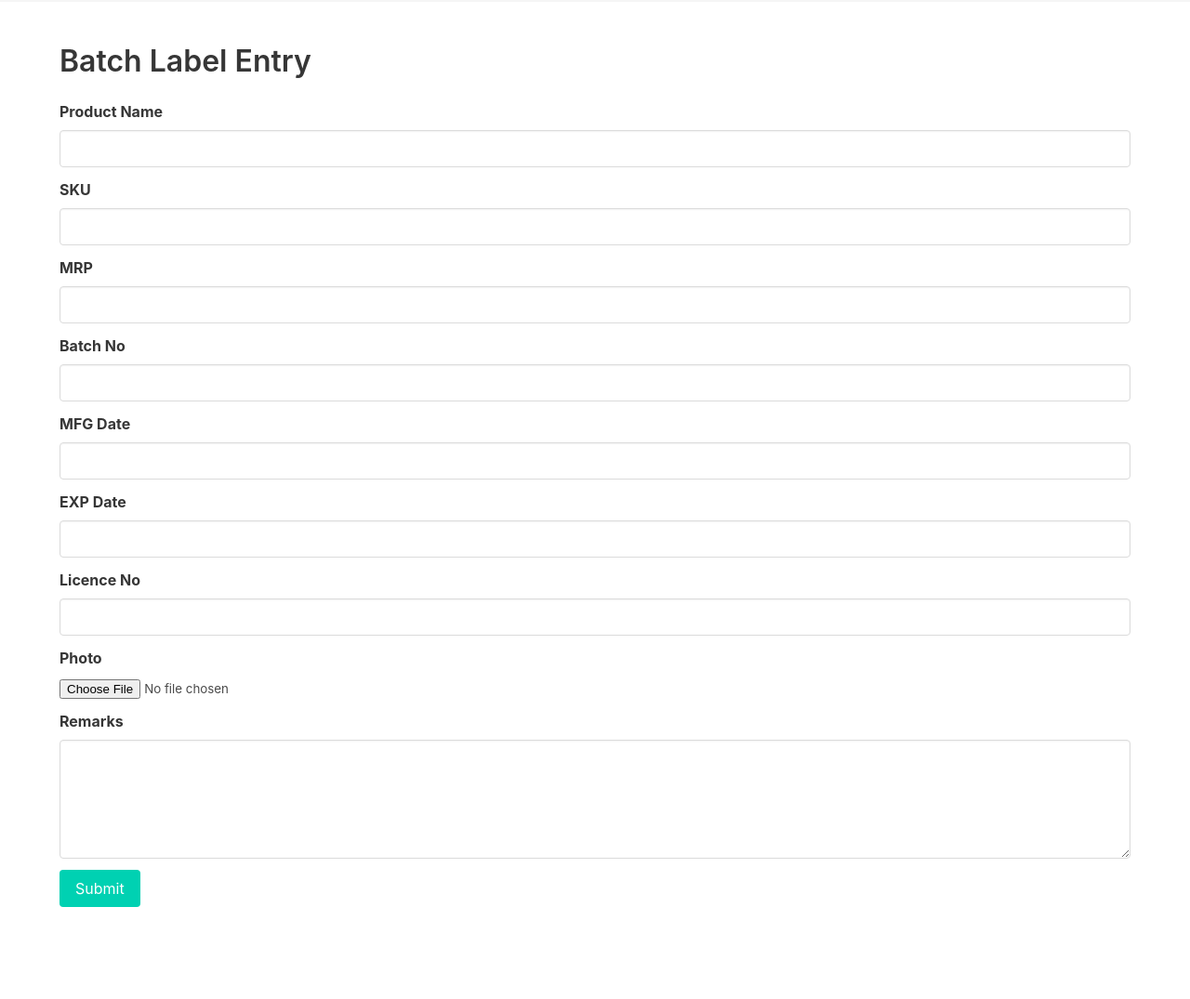
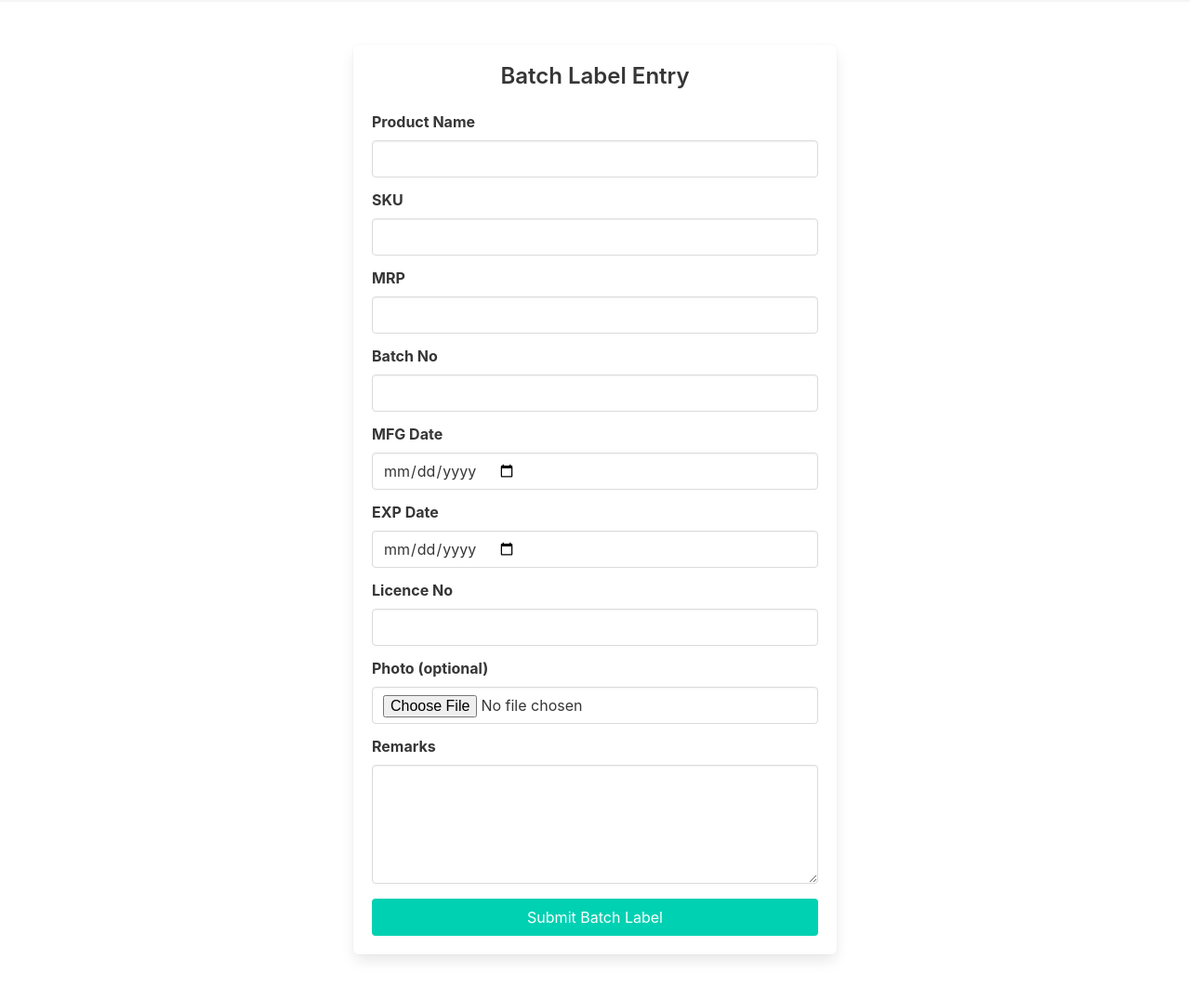
Before and after one commit to KingKai31/beyond_snack_portal, a Flask app: template templates/form_batch.html in a window 1280 px wide. Shown: the part 52-1127 px from the top of the page at 93% size. Before the commit the page ends 1028 px from the top, so only its background shows below. Run offline with Flask 3, Linux system fonts and the light colour scheme; the template is opened without the code that fills it, so the values that code supplies are empty.

Commit message:
Update form_batch.html

```diff
--- a/templates/form_batch.html
+++ b/templates/form_batch.html
@@ -1,21 +1,63 @@
 {% extends "base.html" %}
 {% block content %}
-<h1 class="title">Batch Label Entry</h1>
 
-<form method="post" enctype="multipart/form-data">
+<div class="box" style="max-width:520px;margin:auto">
 
-  <div class="field"><label class="label">Product Name</label><input class="input" name="product_name"></div>
-  <div class="field"><label class="label">SKU</label><input class="input" name="sku"></div>
-  <div class="field"><label class="label">MRP</label><input class="input" name="mrp"></div>
-  <div class="field"><label class="label">Batch No</label><input class="input" name="batch_no"></div>
-  <div class="field"><label class="label">MFG Date</label><input class="input" name="mfg_date"></div>
-  <div class="field"><label class="label">EXP Date</label><input class="input" name="exp_date"></div>
-  <div class="field"><label class="label">Licence No</label><input class="input" name="licence_no"></div>
+  <h1 class="title is-4 has-text-centered">Batch Label Entry</h1>
 
-  <div class="field"><label class="label">Photo</label><input type="file" name="photo" accept="image/*"></div>
-  <div class="field"><label class="label">Remarks</label><textarea class="textarea" name="remarks"></textarea></div>
+  <form method="POST" enctype="multipart/form-data">
 
-  <button class="button is-primary">Submit</button>
+    <div class="field">
+      <label class="label">Product Name</label>
+      <input class="input" name="product_name" required>
+    </div>
 
-</form>
+    <div class="field">
+      <label class="label">SKU</label>
+      <input class="input" name="sku" required>
+    </div>
+
+    <div class="field">
+      <label class="label">MRP</label>
+      <input class="input" type="number" step="0.01" name="mrp" required>
+    </div>
+
+    <div class="field">
+      <label class="label">Batch No</label>
+      <input class="input" name="batch_no" required>
+    </div>
+
+    <div class="field">
+      <label class="label">MFG Date</label>
+      <input class="input" type="date" name="mfg_date" required>
+    </div>
+
+    <div class="field">
+      <label class="label">EXP Date</label>
+      <input class="input" type="date" name="exp_date" required>
+    </div>
+
+    <div class="field">
+      <label class="label">Licence No</label>
+      <input class="input" name="licence_no">
+    </div>
+
+    <div class="field">
+      <label class="label">Photo (optional)</label>
+      <input class="input" type="file" name="photo" accept="image/*">
+    </div>
+
+    <div class="field">
+      <label class="label">Remarks</label>
+      <textarea class="textarea" name="remarks"></textarea>
+    </div>
+
+    <button class="button is-primary is-fullwidth mt-4">
+      Submit Batch Label
+    </button>
+
+  </form>
+
+</div>
+
 {% endblock %}
```
